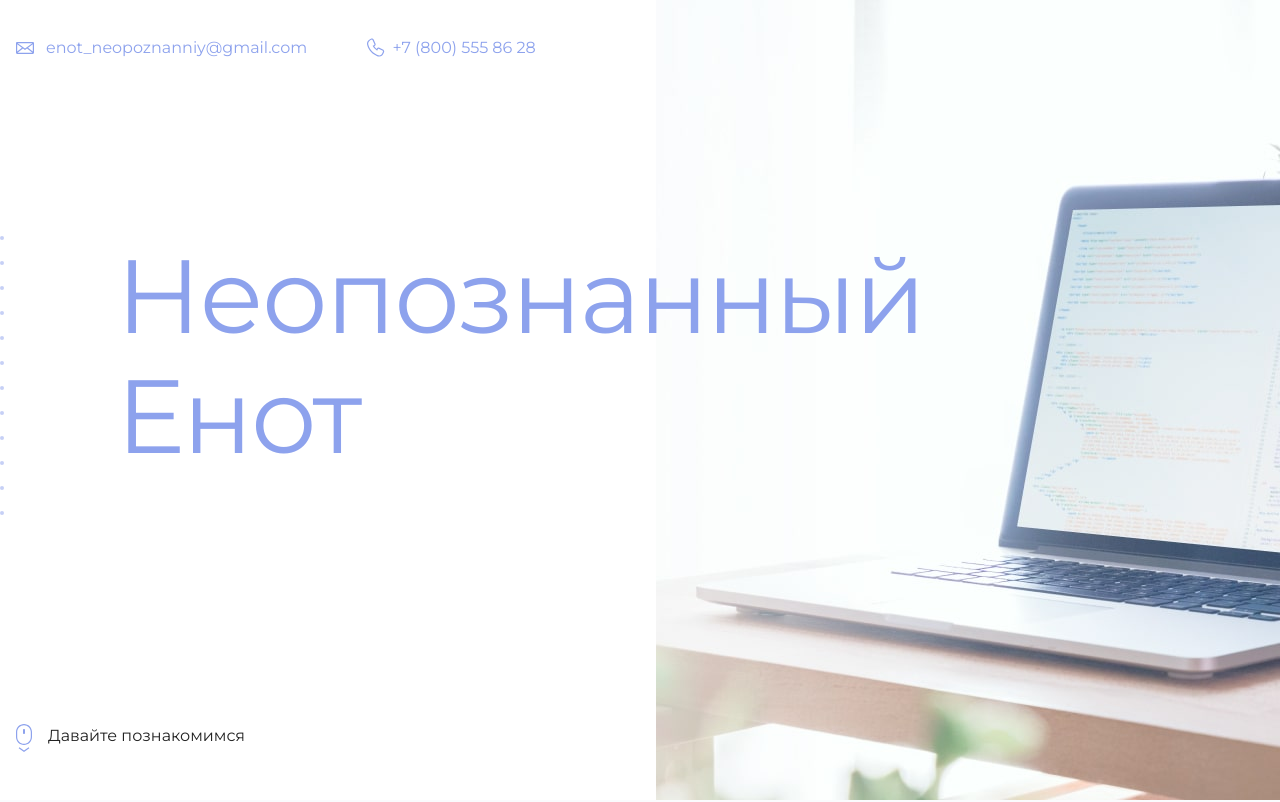
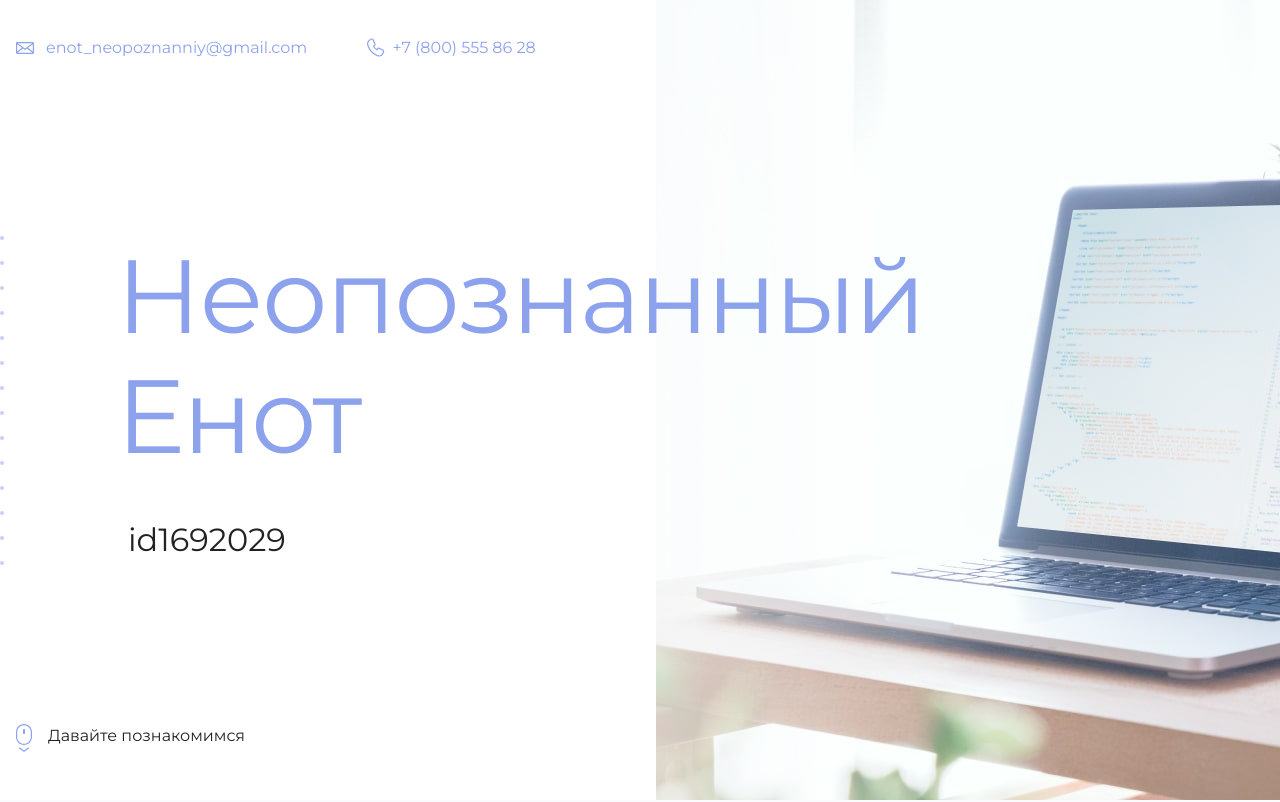
Before and after one commit to AnMarss/test, a plain HTML site: page index.html in a window 1280 px wide. Shown: the top 802 px of the page. Drawn offline with Linux system fonts and the light colour scheme.

Commit message:
Добавляет id

```diff
--- a/index.html
+++ b/index.html
@@ -19,7 +19,7 @@
       <section class="hero-image">
         <div class="container">
           <h1 class="heading">Неопознанный Енот</h1>
-          <p><!-- Тут ваш id на сайте Академии --></p>
+          <p>id1692029</p>
         </div>
       </section>
 
```
